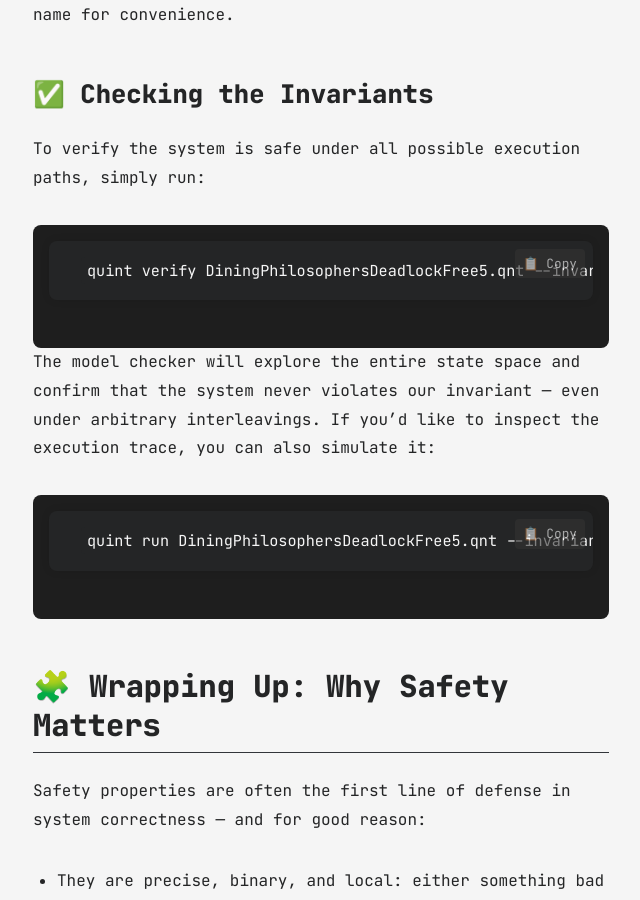
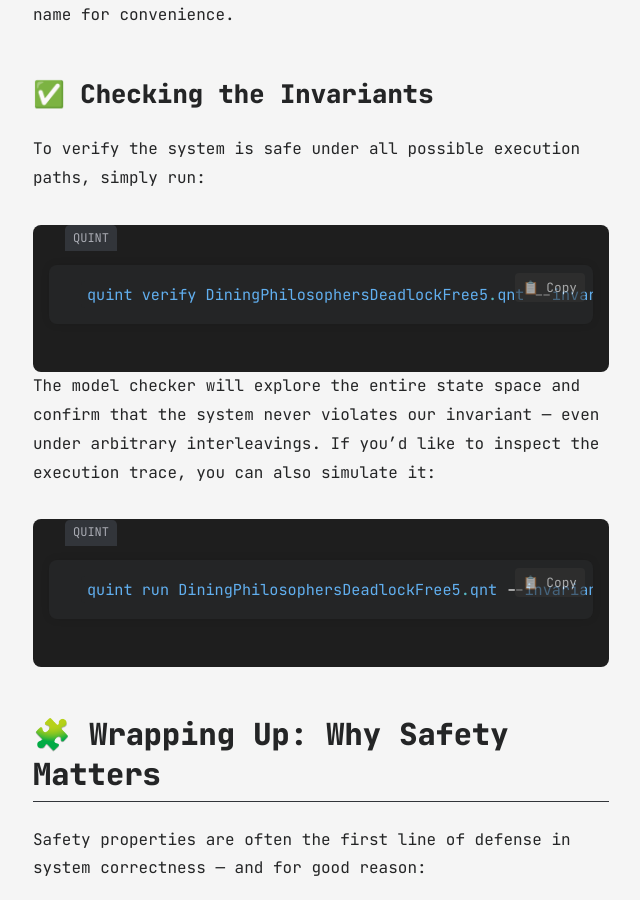
Before and after one commit to see-quick/see-quick.github.io, a Jekyll site: the page built from all_collections/_posts/2025-03-29-safety.md, in a window 1280 px wide and 900 px high, scrolled down 12758 px. Shown: the whole window, without its empty margins (319-959 px from the left). Built offline with Jekyll 4.4.1, drawn with Linux system fonts in a browser that asks for light colours.

Commit message:
fix two sections
Signed-off-by: see-quick <maros.orsak159@gmail.com>

````diff
--- a/all_collections/_posts/2025-03-29-safety.md
+++ b/all_collections/_posts/2025-03-29-safety.md
@@ -378,12 +378,12 @@ You could easily split these into separate invariants (e.g., NoNeighborConflict
 ### ✅ Checking the Invariants
 
 To verify the system is safe under all possible execution paths, simply run:
-```bash
+```quint
 quint verify DiningPhilosophersDeadlockFree5.qnt --invariant=Safety
 ```
 The model checker will explore the entire state space and confirm that the system never violates our invariant — even under arbitrary interleavings.
 If you’d like to inspect the execution trace, you can also simulate it:
-```bash
+```quint
 quint run DiningPhilosophersDeadlockFree5.qnt --invariant=Safety --max-steps=100
 ```
 
````
